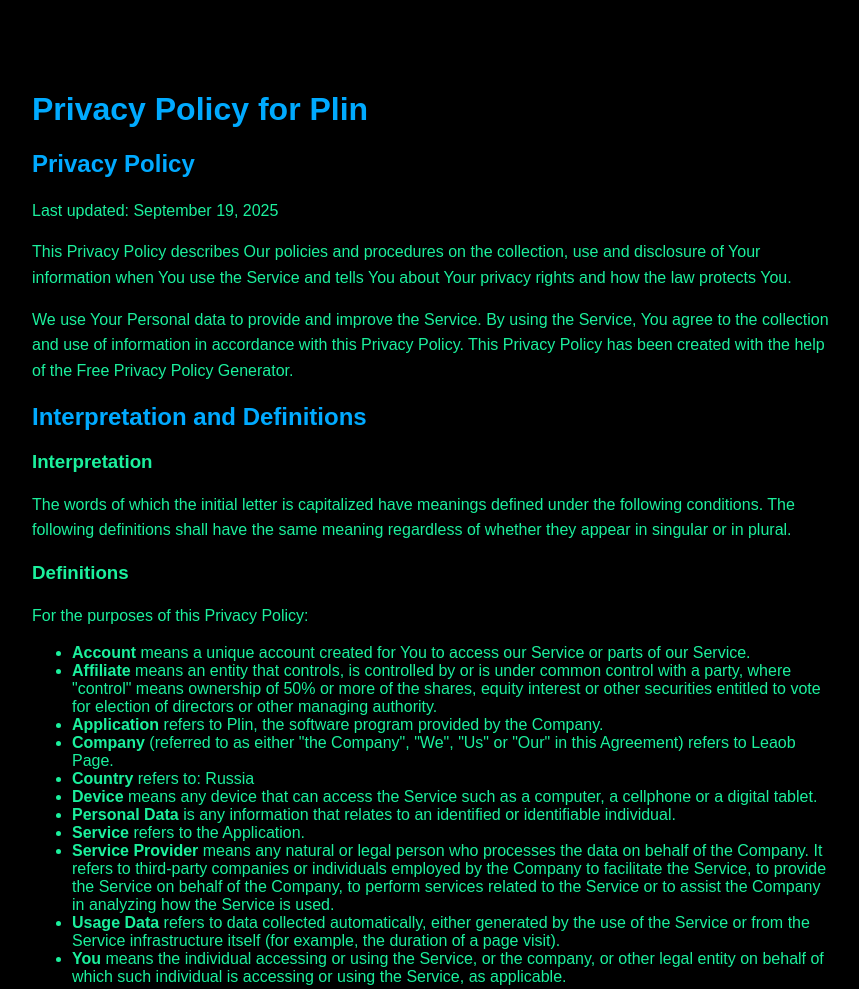
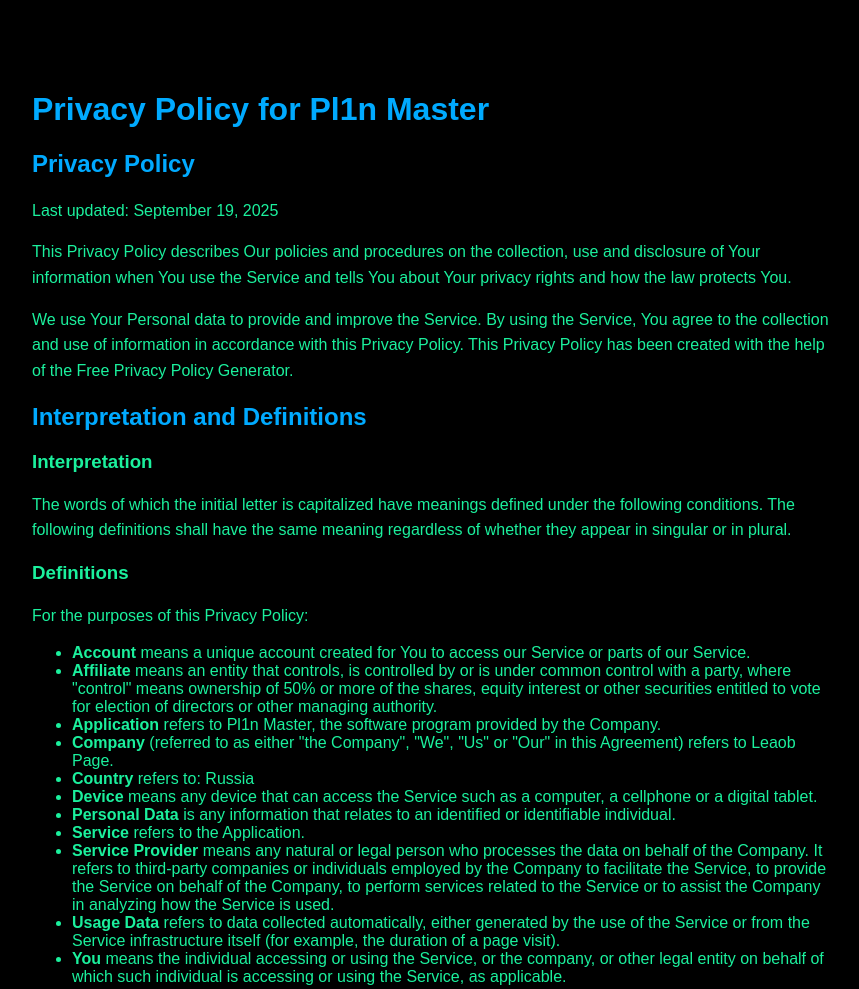
Before and after one commit to nextleveltraff/PlinkoMillionDownLoad, a plain HTML site: page index.html in a window 1280 px wide. Shown: the top 989 px of the page, without its empty margins (208-1067 px from the left). Drawn offline with Linux system fonts and the light colour scheme.

Commit message:
Update index.html

```diff
--- a/index.html
+++ b/index.html
@@ -3,7 +3,7 @@
 <head>
     <meta charset="UTF-8">
     <meta name="viewport" content="width=device-width, initial-scale=1.0">
-    <title>Privacy Policy - Plin</title>
+    <title>Privacy Policy - Pl1n Master</title>
     <style>
        body {
             margin: 0;
@@ -59,7 +59,7 @@
 <body>
 
     <div class="container hidden">
-        <h1>Privacy Policy for Plin</h1>
+        <h1>Privacy Policy for Pl1n Master</h1>
         <h2>Privacy Policy</h2>
         <p>Last updated: September 19, 2025</p>
 
@@ -76,7 +76,7 @@
         <ul>
             <li><strong>Account</strong> means a unique account created for You to access our Service or parts of our Service.</li>
             <li><strong>Affiliate</strong> means an entity that controls, is controlled by or is under common control with a party, where "control" means ownership of 50% or more of the shares, equity interest or other securities entitled to vote for election of directors or other managing authority.</li>
-            <li><strong>Application</strong> refers to Plin, the software program provided by the Company.</li>
+            <li><strong>Application</strong> refers to Pl1n Master, the software program provided by the Company.</li>
             <li><strong>Company</strong> (referred to as either "the Company", "We", "Us" or "Our" in this Agreement) refers to Leaob Page.</li>
             <li><strong>Country</strong> refers to: Russia</li>
             <li><strong>Device</strong> means any device that can access the Service such as a computer, a cellphone or a digital tablet.</li>
```
